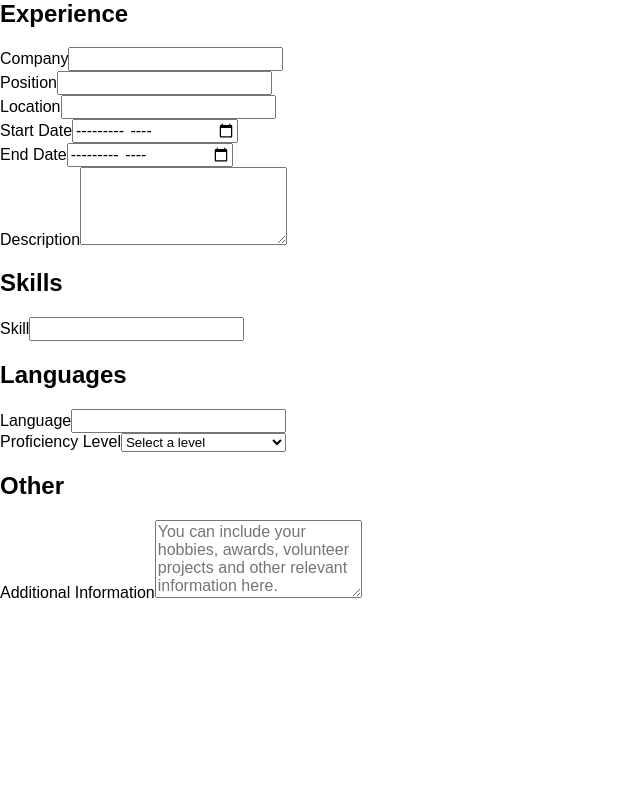
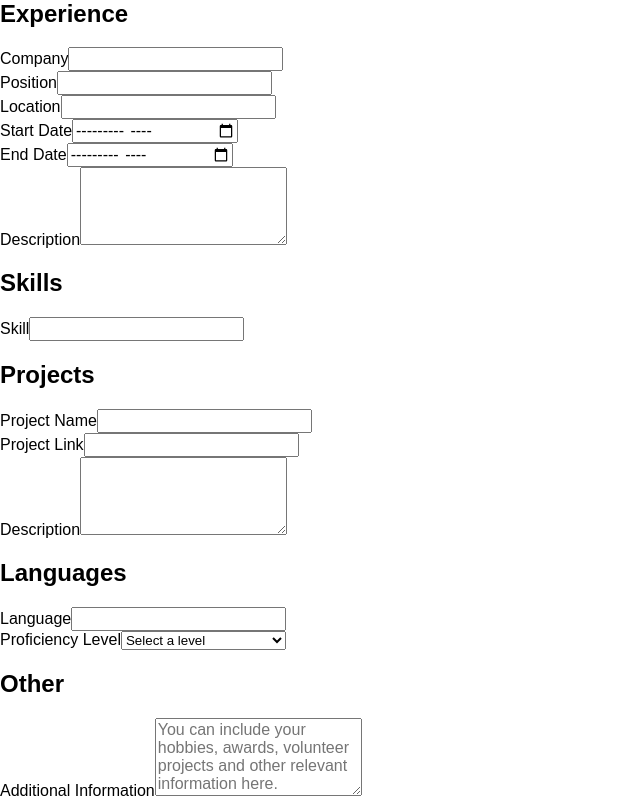
Before and after one commit to canberkg67/cv-app, a React (Vite) app: page / in a window 1280 px wide. Shown: the part 767-1567 px from the top of the page, without its empty margins (0-640 px from the left). Before the commit the page ends 1369 px from the top, so only its background shows below. Built offline with nearby package versions, Linux system fonts and the light colour scheme.

Commit message:
feat: add Projects Component in Form

```diff
--- a/src/components/Form.jsx
+++ b/src/components/Form.jsx
@@ -2,6 +2,7 @@ import Education from "./Education";
 import PersonalInfo from "./PersonalInfo";
 import Experience from "./Experience";
 import Skills from "./Skills";
+import Projects from "./Projects";
 import Languages from "./Languages";
 import Other from "./Other";
 
@@ -12,6 +13,7 @@ export default function Form() {
             <Education />
             <Experience />
             <Skills />
+            <Projects />
             <Languages />
             <Other />
         </section>
--- /dev/null
+++ b/src/components/Projects.jsx
@@ -0,0 +1,35 @@
+export default function Projects() {
+    return (
+        <section className="form-projects">
+            <h2>Projects</h2>
+            <div>
+                <label htmlFor="projectName">Project Name</label>
+                <input
+                    type="text"
+                    id="projectName"
+                    name="projectName"
+                />
+            </div>
+
+            <div>
+                <label htmlFor="projectLink">Project Link</label>
+                <input
+                    type="url"
+                    id="projectLink"
+                    name="projectLink"
+                />
+            </div>
+
+            <div>
+                <label htmlFor="projectDescription">
+                    Description
+                </label>
+                <textarea
+                    id="projectDescription"
+                    name="projectDescription"
+                    rows="4"
+                />
+            </div>
+        </section>
+    );
+}
```
